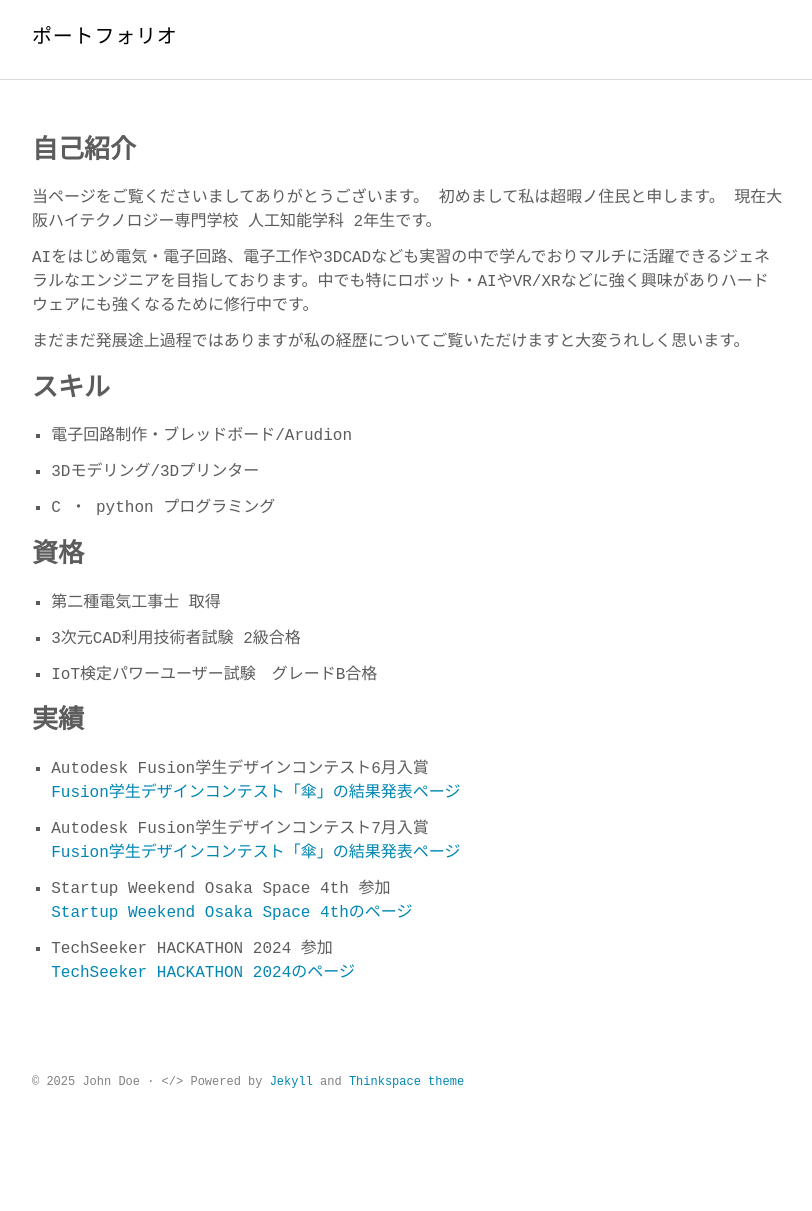
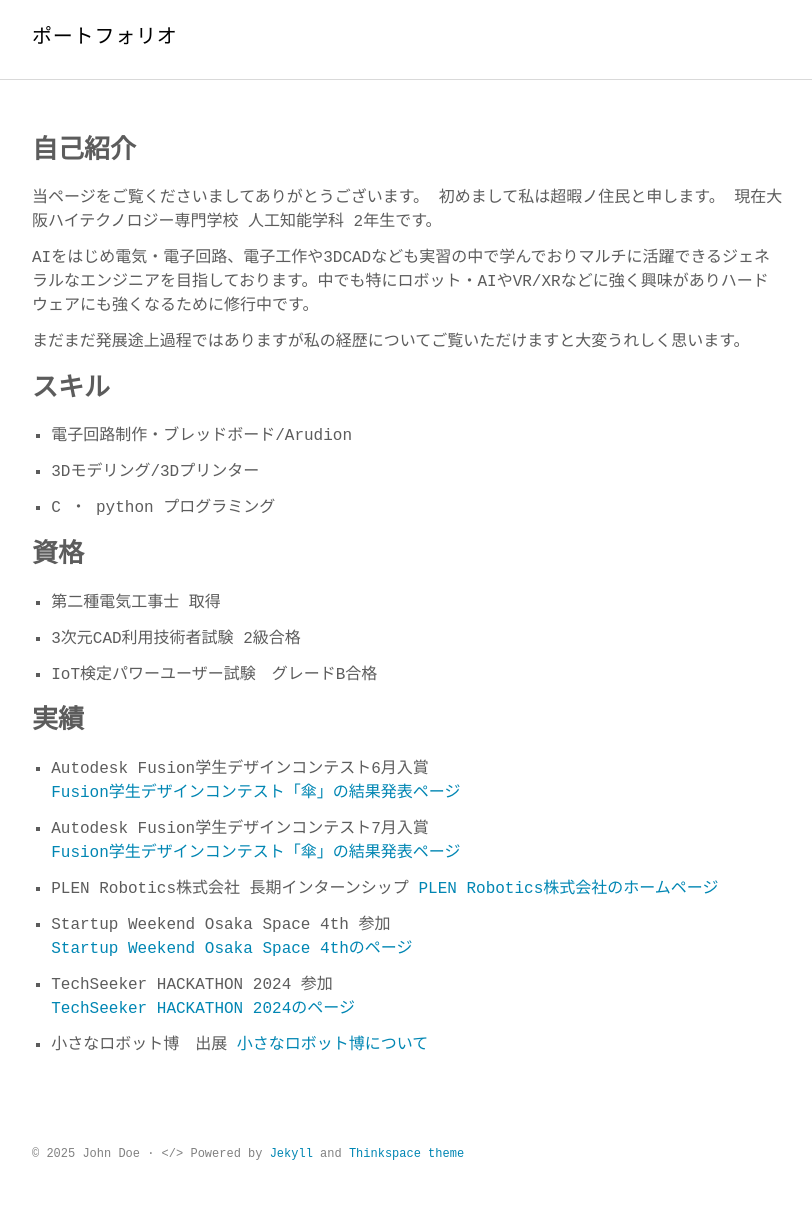
Before and after one commit to S-All11/resume, a Jekyll site: the page built from index.md, in a window 1280 px wide. Shown: the whole page, without its empty margins (232-1044 px from the left). Built offline with Jekyll 4.4.1, drawn with Linux system fonts in a browser that asks for light colours; some web fonts are replaced; before the commit the page ends 1139 px from its top, so only the background shows below that.

Commit message:
update portfolio

```diff
--- a/index.md
+++ b/index.md
@@ -34,8 +34,14 @@ AIをはじめ電気・電子回路、電子工作や3DCADなども実習の中
 - Autodesk Fusion学生デザインコンテスト7月入賞
 [Fusion学生デザインコンテスト「傘」の結果発表ページ](https://www.myautodesk.jp/fusion-contest-2024/contest-result-04.html)
 
+- PLEN Robotics株式会社 長期インターンシップ
+[PLEN Robotics株式会社のホームページ](https://plenrobotics.com/)
+
 - Startup Weekend Osaka Space 4th 参加
 [Startup Weekend Osaka Space 4thのページ](https://nposw.org/startup-weekend-osaka-space-4th-20240524-26/)
 
 - TechSeeker HACKATHON 2024 参加
 [TechSeeker HACKATHON 2024のページ](https://techseeker.jp/hackathon2024)
+
+- 小さなロボット博　出展
+[小さなロボット博について](https://yao-city.note.jp/n/ndb1ff2514b36)
```
